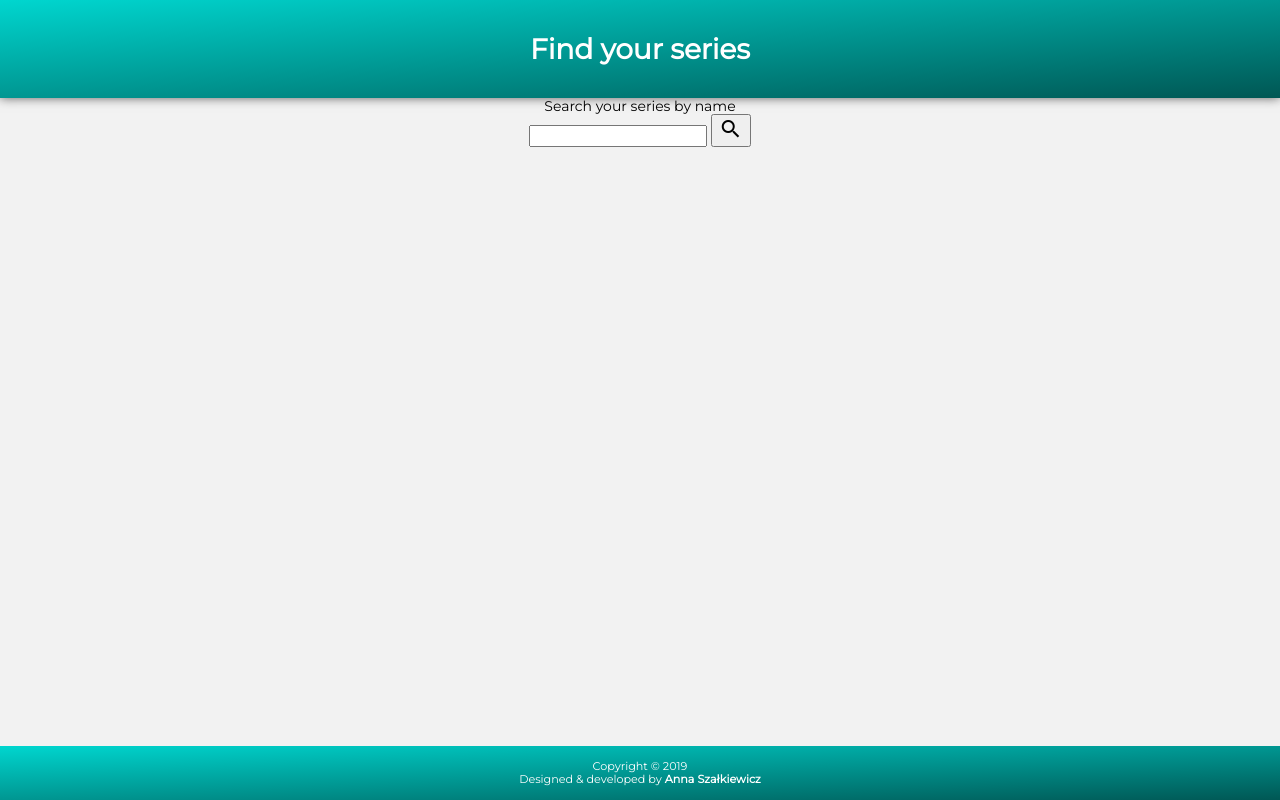
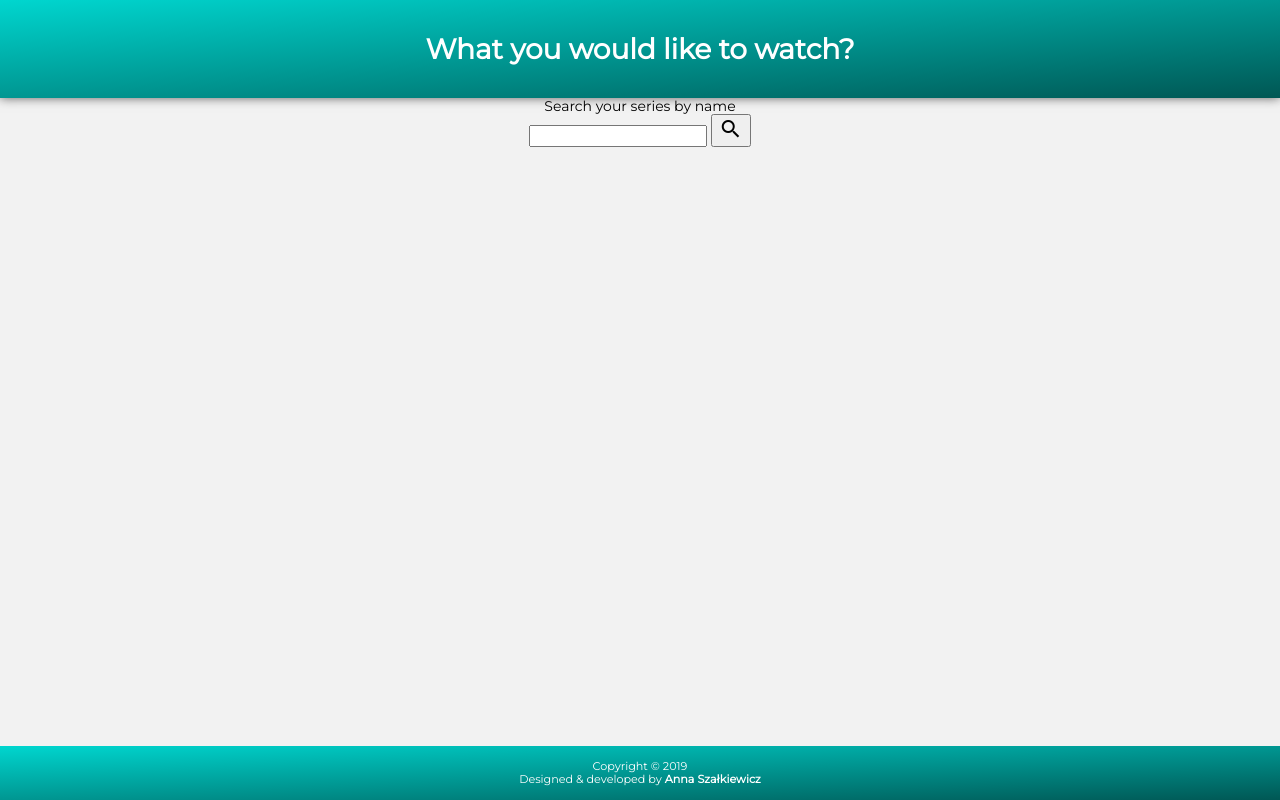
Before and after one commit to annaszalkiewicz/profil-fend-task, a website with bundled scripts: page index.html in a window 1280 px wide. Built offline with nearby package versions, Linux system fonts and the light colour scheme.

Commit message:
Change header heading content

```diff
--- a/index.html
+++ b/index.html
@@ -23,7 +23,7 @@
 		<div class="container">
 			<header class="header">
 				<h1 class="header_heading">
-					Find your series
+					What you would like to watch?
 				</h1>
 			</header>
 			<main class="main">
```
